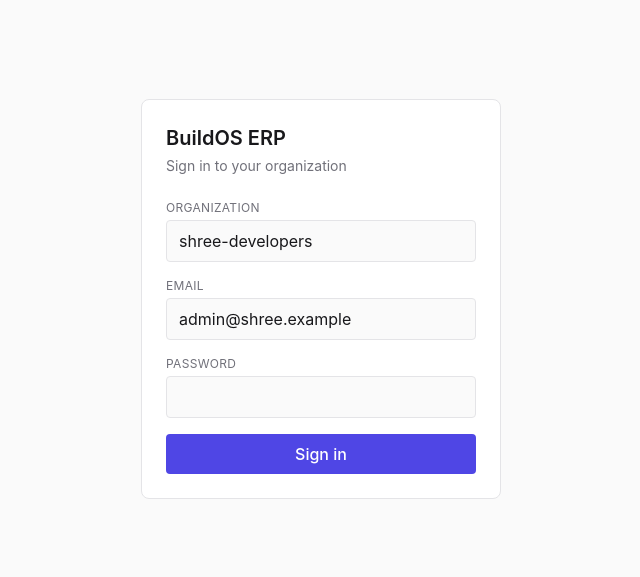
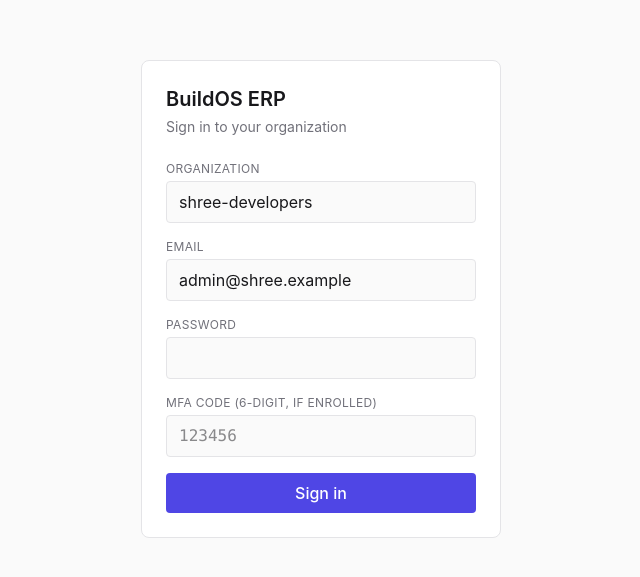
Before and after one commit to Sugonigroup/New-Realestate-app, a Next.js app in the folder apps/erp-web/: page /login in a window 1280 px wide. Shown: the part 101-678 px from the top of the page, without its empty margins (319-959 px from the left). Built offline with nearby package versions, Linux system fonts and the light colour scheme; no server answers.

Commit message:
Demo access: MFA code field on login page + demo-code.sh TOTP helper

```diff
--- a/apps/erp-web/src/app/login/page.tsx
+++ b/apps/erp-web/src/app/login/page.tsx
@@ -10,6 +10,7 @@ export default function LoginPage() {
   const [tenantSlug, setTenant] = useState("shree-developers");
   const [email, setEmail] = useState("admin@shree.example");
   const [password, setPassword] = useState("");
+  const [mfaCode, setMfa] = useState("");
   const [error, setError] = useState<string | null>(null);
   const [busy, setBusy] = useState(false);
 
@@ -21,7 +22,7 @@ export default function LoginPage() {
       const res = await fetch(`${CORE_API}/v1/auth/login`, {
         method: "POST",
         headers: { "content-type": "application/json" },
-        body: JSON.stringify({ tenantSlug, email, password }),
+        body: JSON.stringify({ tenantSlug, email, password, mfaCode: mfaCode || undefined }),
       });
       if (!res.ok) {
         const problem = (await res.json()) as { title?: string };
@@ -79,6 +80,18 @@ export default function LoginPage() {
           value={password}
           onChange={(e) => setPassword(e.target.value)}
         />
+        <label className="mb-1 block text-xs uppercase tracking-wide" style={{ color: "var(--bo-text-muted)" }}>
+          MFA Code (6-digit, if enrolled)
+        </label>
+        <input
+          className="mb-4 w-full rounded border px-3 py-2 font-mono"
+          style={{ borderColor: "var(--bo-border)", background: "var(--bo-bg)" }}
+          inputMode="numeric"
+          maxLength={6}
+          placeholder="123456"
+          value={mfaCode}
+          onChange={(e) => setMfa(e.target.value.replace(/\D/g, ""))}
+        />
         {error && (
           <p className="mb-4 text-sm" style={{ color: "var(--bo-danger)" }}>
             {error}
```
Also changed, not shown: 1 other file (tests, documents, lock files or other folders).
